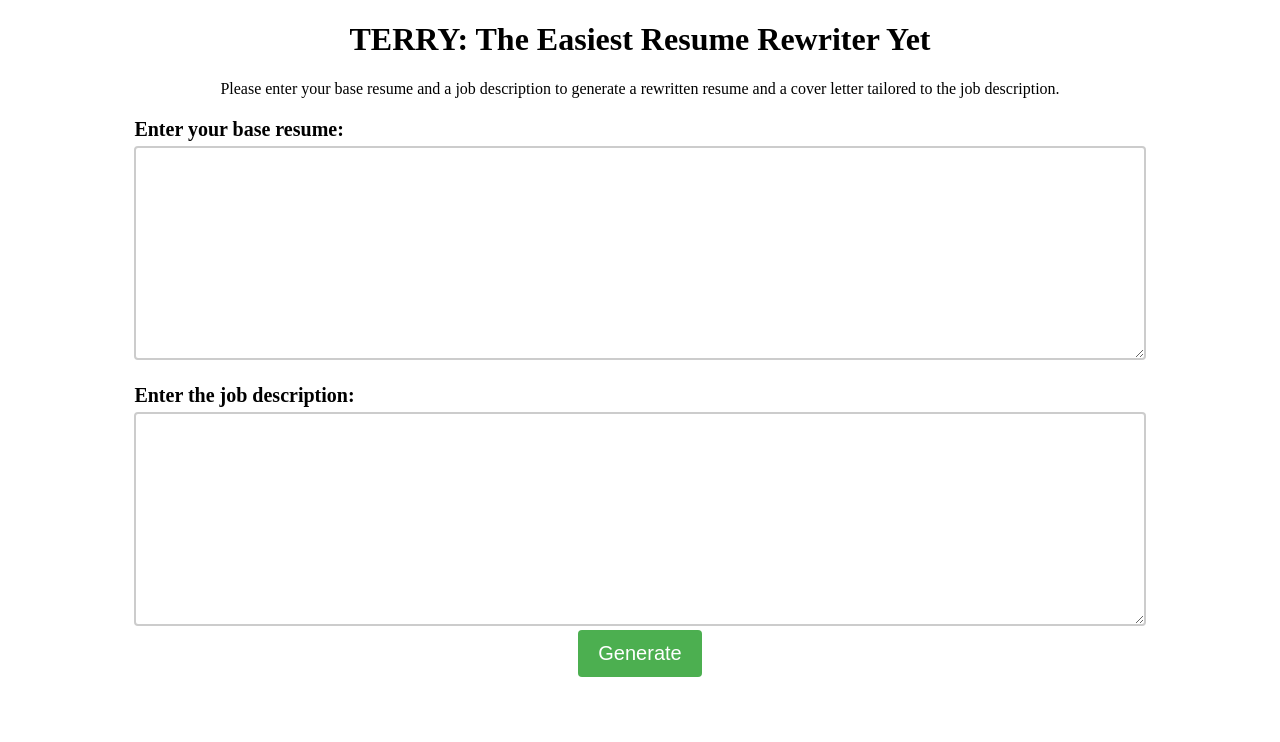
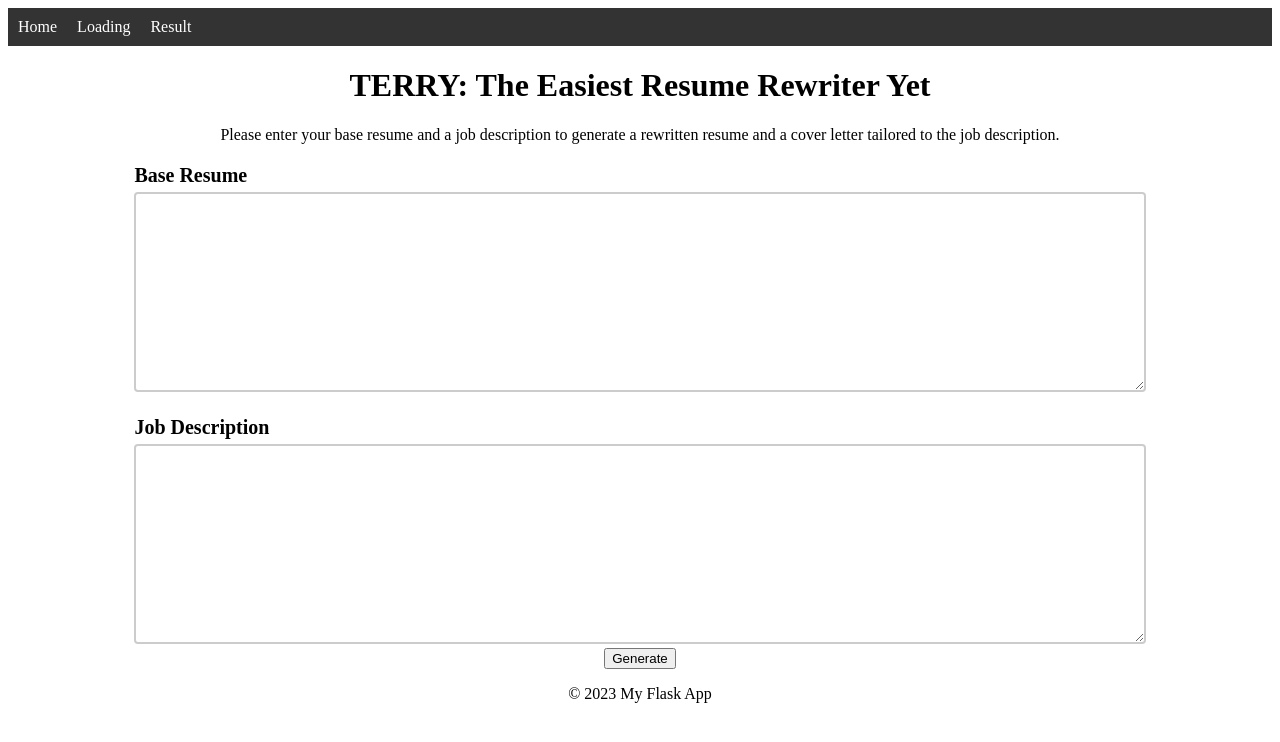
Before and after one commit to GitPhar/TERRY, a Flask app: page / in a window 1280 px wide. Shown: the top 742 px of the page. Run offline with Flask 2, Linux system fonts and the light colour scheme.

Commit message:
Update home.html

```diff
--- a/templates/home.html
+++ b/templates/home.html
@@ -1,65 +1,31 @@
-<!DOCTYPE html>
-<html>
-  <head>
-    <title>TERRY: The Easiest Resume Rewriter Yet</title>
-    <style>
-      /* Center text */
-      body {
-        text-align: center;
-      }
+{% extends 'base.html' %}
 
-      /* Set form width */
-      form {
-        width: 80%;
-        margin: 0 auto;
-      }
+{% block content %}
+  <h1>TERRY: The Easiest Resume Rewriter Yet</h1>
+  <p>Please enter your base resume and a job description to generate a rewritten resume and a cover letter tailored to the job description.</p>
+  <form method="POST" action="{{ url_for('result') }}">
+    <div class="form-group">
+      <label for="base_resume">Base Resume</label>
+      <textarea class="form-control" id="base_resume" name="base_resume" rows="5"></textarea>
+    </div>
+    <div class="form-group">
+      <label for="job_description">Job Description</label>
+      <textarea class="form-control" id="job_description" name="job_description" rows="5"></textarea>
+    </div>
+    <button type="submit" class="btn btn-primary" id="generate-btn">Generate</button>
+  </form>
+  <div id="loading-overlay">
+    <div id="loading-spinner"></div>
+  </div>
+{% endblock %}
 
-      /* Set label styles */
-      label {
-        display: block;
-        margin: 20px 0 5px;
-        text-align: left;
-        font-size: 20px;
-        font-weight: bold;
-      }
+{% block scripts %}
+  <script>
+    const generateBtn = document.querySelector('#generate-btn');
+    const loadingOverlay = document.querySelector('#loading-overlay');
 
-      /* Set textarea styles */
-      textarea {
-        width: 100%;
-        box-sizing: border-box;
-        padding: 10px;
-        font-size: 16px;
-        border: 2px solid #ccc;
-        border-radius: 4px;
-        resize: vertical;
-        min-height: 200px;
-      }
-
-      /* Set button styles */
-      input[type="submit"] {
-        background-color: #4CAF50;
-        color: white;
-        padding: 12px 20px;
-        border: none;
-        border-radius: 4px;
-        cursor: pointer;
-        font-size: 20px;
-      }
-
-      input[type="submit"]:hover {
-        background-color: #45a049;
-      }
-    </style>
-  </head>
-  <body>
-    <h1>TERRY: The Easiest Resume Rewriter Yet</h1>
-    <p>Please enter your base resume and a job description to generate a rewritten resume and a cover letter tailored to the job description.</p>
-    <form action="/result" method="POST">
-      <label for="base_resume">Enter your base resume:</label>
-      <textarea id="base_resume" name="base_resume" rows="10" cols="50"></textarea>
-      <label for="job_description">Enter the job description:</label>
-      <textarea id="job_description" name="job_description" rows="10" cols="50"></textarea>
-      <input type="submit" value="Generate">
-    </form>
-  </body>
-</html>
+    generateBtn.addEventListener('click', () => {
+      loadingOverlay.style.display = 'block';
+    });
+  </script>
+{% endblock %}
```
